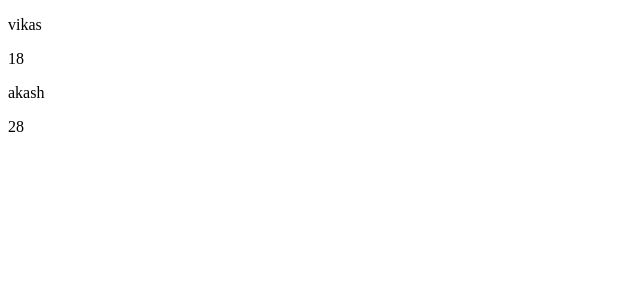
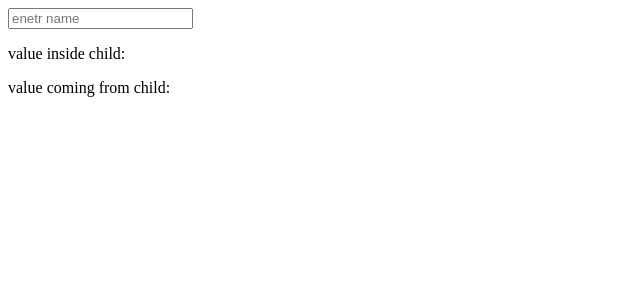
Before and after one commit to Akanksha0802-ss/Practice-My-Zone, a React (Vite) app: page / in a window 1280 px wide. Shown: the top 300 px of the page, without its empty margins (0-640 px from the left). Built offline with nearby package versions, Linux system fonts and the light colour scheme.

Commit message:
advanced props goes from child to parent tricky

```diff
--- a/src/App.jsx
+++ b/src/App.jsx
@@ -1,15 +1,31 @@
-import React from 'react'
-import Student from './Student'
+// import React from 'react'
+// import Student from './Student'
 
 
+// const App = () => {
+//   return (
+//     <div>
+//       <Student Myname="vikas" age="18" salary="200000"/>
+//       <Student Myname="akash" age="28" salary="500000" />
+//     </div>
+
+//   )
+// }
+
+// export default App
+
+//---------------------
+import React, { useState } from "react";
+import Child from "./Child";
+
 const App = () => {
+  const [name, setName] = useState("");
   return (
     <div>
-      <Student Myname="vikas" age="18" salary="200000"/>
-      <Student Myname="akash" age="28" salary="500000" />
+      <Child name={name} setName={setName} />
+      <p>value coming from child:{name}</p>
     </div>
-
   )
 }
 
-export default App
+export default App;
--- /dev/null
+++ b/src/Child.jsx
@@ -0,0 +1,13 @@
+import React from 'react'
+
+const Child = (props) => {
+    //console.log(props);
+    return (
+    <div>
+        <input value={props.name} placeholder="enetr name" type="text" onChange={(e) => props.setName(e.target.value)}></input>
+        <p>value inside child:{props.name}</p>
+    </div>
+  )
+}
+
+export default Child
```
